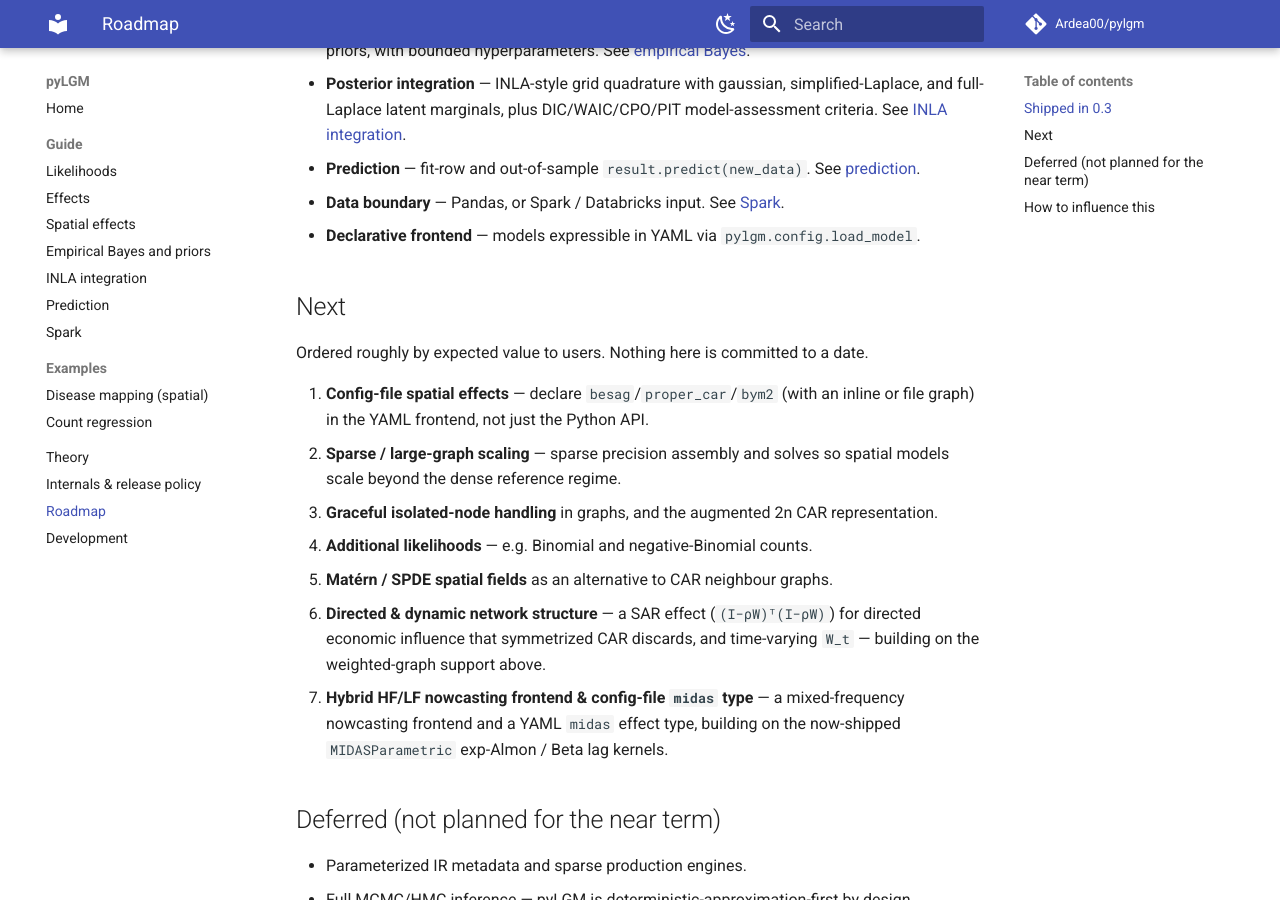
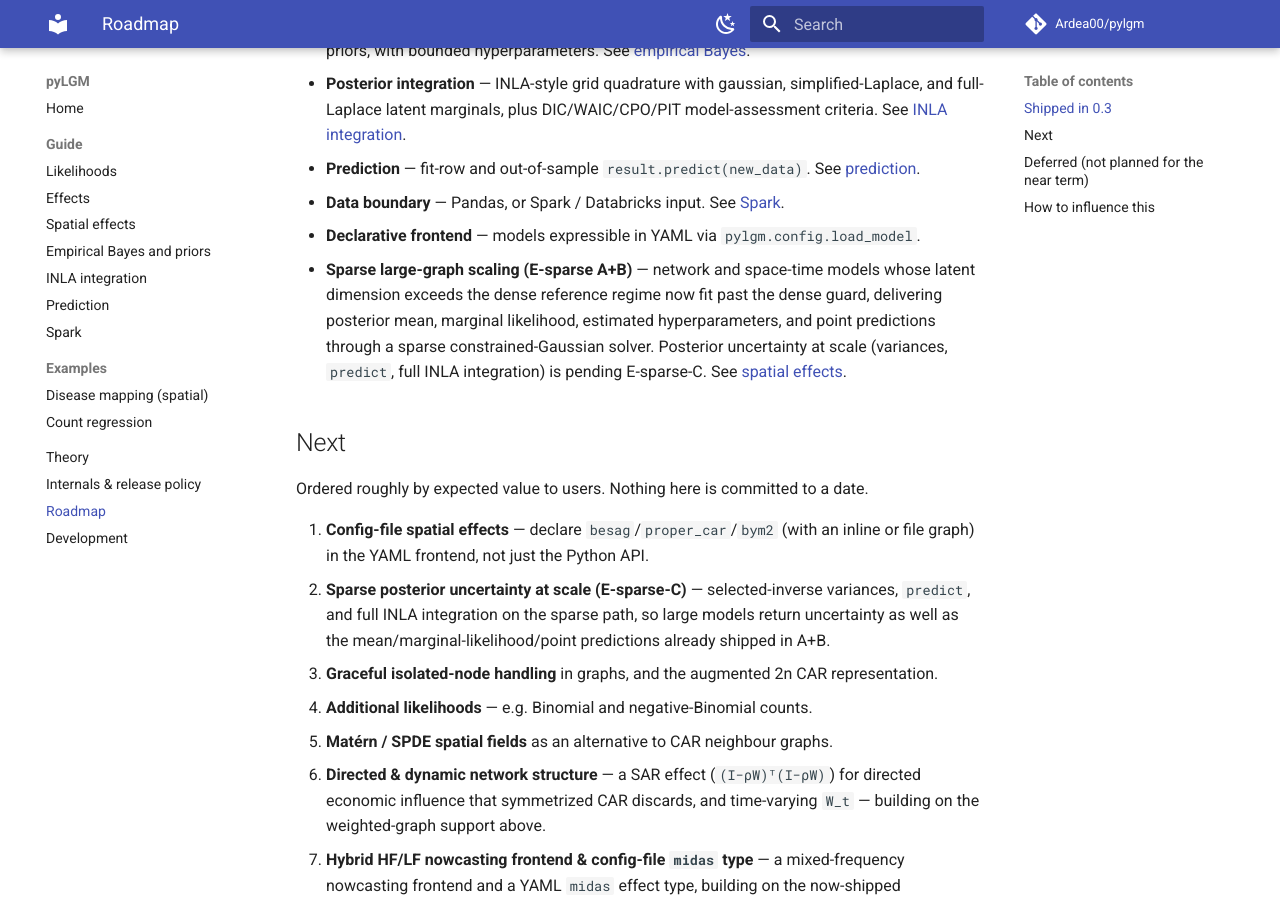
Before and after one commit to Ardea00/pylgm, an MkDocs documentation site: the page built from docs/roadmap.md, in a window 1280 px wide and 900 px high, scrolled down 700 px. Built offline with MkDocs 1.6.1 and Material for MkDocs 9.7.7, drawn with Linux system fonts in a browser that asks for light colours; comment, search, counter and statistics services are not loaded.

Commit message:
docs(roadmap): mark E-sparse A+B shipped (uncertainty pending C)

```diff
--- a/docs/roadmap.md
+++ b/docs/roadmap.md
@@ -34,6 +34,12 @@ For the precise semantics of each shipped feature, follow the links into the
 - **Data boundary** — Pandas, or Spark / Databricks input. See [Spark](spark.md).
 - **Declarative frontend** — models expressible in YAML via
   `pylgm.config.load_model`.
+- **Sparse large-graph scaling (E-sparse A+B)** — network and space-time models
+  whose latent dimension exceeds the dense reference regime now fit past the
+  dense guard, delivering posterior mean, marginal likelihood, estimated
+  hyperparameters, and point predictions through a sparse constrained-Gaussian
+  solver. Posterior uncertainty at scale (variances, `predict`, full INLA
+  integration) is pending E-sparse-C. See [spatial effects](spatial-effects.md).
 
 ## Next
 
@@ -41,8 +47,10 @@ Ordered roughly by expected value to users. Nothing here is committed to a date.
 
 1. **Config-file spatial effects** — declare `besag`/`proper_car`/`bym2` (with
    an inline or file graph) in the YAML frontend, not just the Python API.
-2. **Sparse / large-graph scaling** — sparse precision assembly and solves so
-   spatial models scale beyond the dense reference regime.
+2. **Sparse posterior uncertainty at scale (E-sparse-C)** — selected-inverse
+   variances, `predict`, and full INLA integration on the sparse path, so large
+   models return uncertainty as well as the mean/marginal-likelihood/point
+   predictions already shipped in A+B.
 3. **Graceful isolated-node handling** in graphs, and the augmented 2n CAR
    representation.
 4. **Additional likelihoods** — e.g. Binomial and negative-Binomial counts.
```
